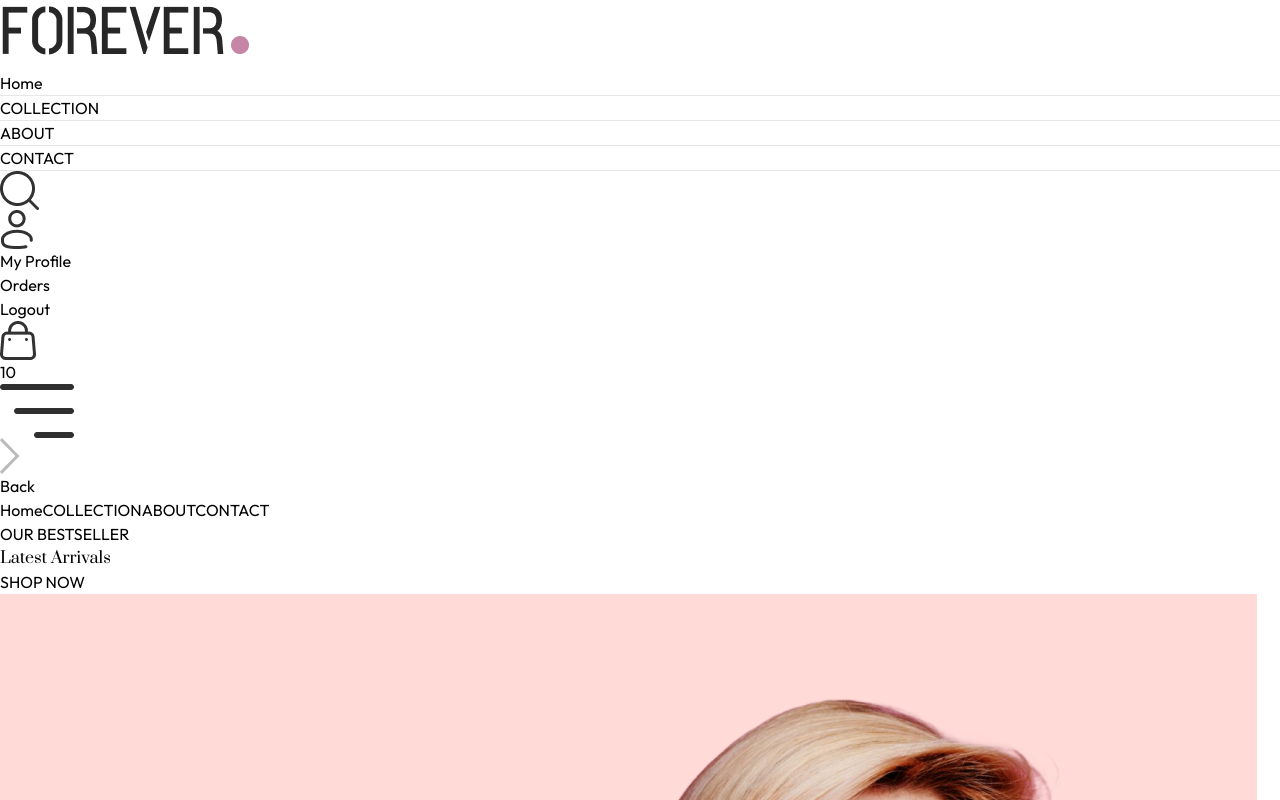
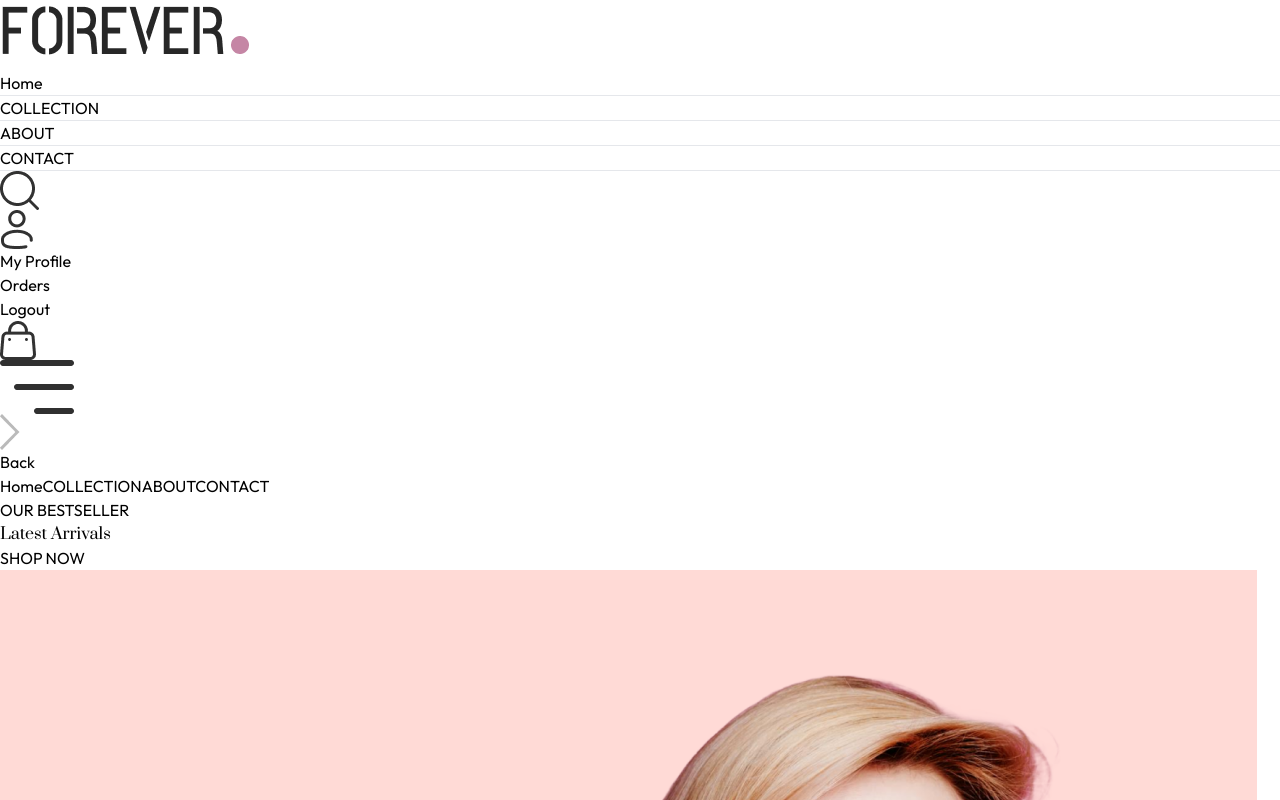
Before and after one commit to GhMamadreza84/E-Commerce-Shop-Front, a React (Vite) app: page / in a window 1280 px wide. Shown: the top 800 px of the page. Built offline with nearby package versions, Linux system fonts and the light colour scheme.

Commit message:
i use the function and have a bug now

```diff
--- a/src/components/Navbar.jsx
+++ b/src/components/Navbar.jsx
@@ -4,7 +4,7 @@ import { Link, NavLink } from "react-router-dom";
 import { ShopContext } from "../context/ShopContext";
 const Navbar = () => {
   const [visible, setVisible] = useState(false);
-  const { setShowSearch ,getCartCount} = useContext(ShopContext);
+  const { setShowSearch, getCartCount } = useContext(ShopContext);
   return (
     <div className="flex items-center justify-between py-5 font-medium">
       <Link to="/">
@@ -52,7 +52,7 @@ const Navbar = () => {
         <Link to="/cart" className="relative">
           <img className="w-5 min-w-5" src={assets.cart_icon} alt="cart_icon" />
           <p className="absolute right-[-5px] bottom-[-5px] w-4 text-center leading-4 bg-black text-white aspect-square rounded-full text-[8px] ">
-            10
+            {getCartCount()}
           </p>
         </Link>
         <img
```
